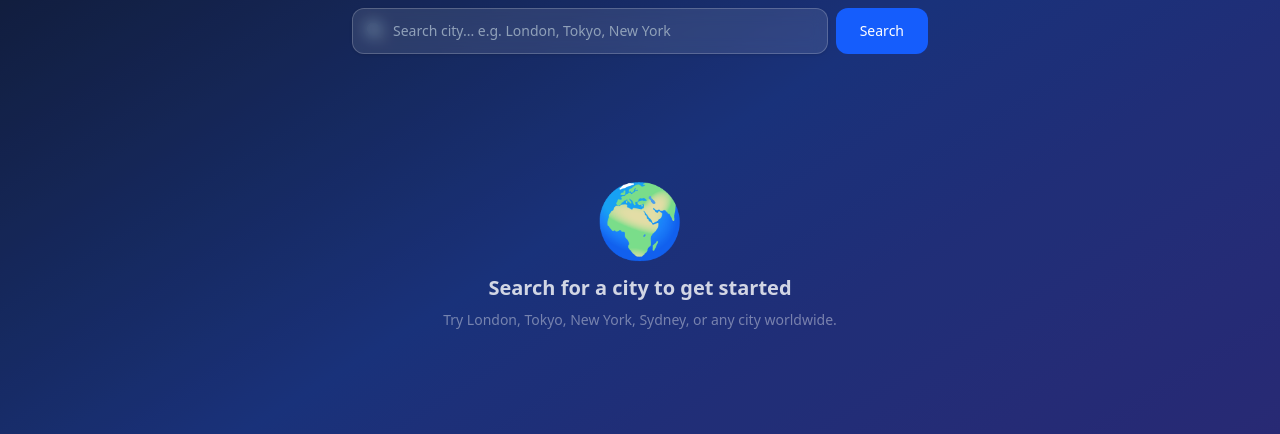
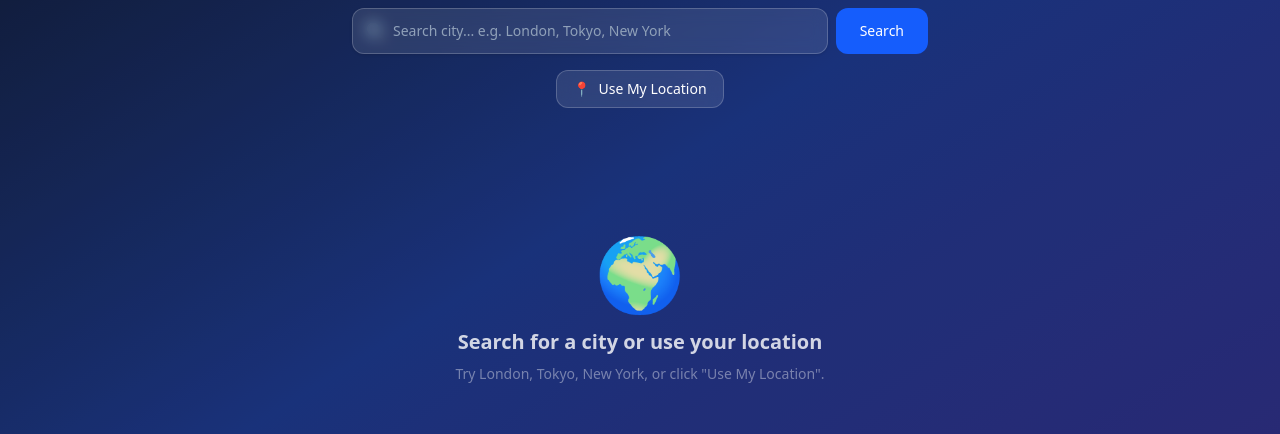
Before and after one commit to betelhemgetahun2312-dev/Weather-App, a Next.js app in the folder frontend/: page / in a window 1280 px wide. Shown: the part 273-707 px from the top of the page. Built offline with nearby package versions, Linux system fonts and the light colour scheme; no server answers.

Commit message:
feat(geolocation): implement location-based weather with useGeolocation hook, LocationButton component, coords support in hooks and service

```diff
--- a/frontend/src/app/page.tsx
+++ b/frontend/src/app/page.tsx
@@ -4,65 +4,84 @@ import { useState, useCallback } from 'react';
 import { Units } from '@/types/weather';
 import { useWeather } from '@/hooks/useWeather';
 import { useForecast } from '@/hooks/useForecast';
+import { useGeolocation } from '@/hooks/useGeolocation';
 import SearchBar from '@/components/weather/SearchBar';
 import WeatherResult from '@/components/weather/WeatherResult';
-import {
-  getWeatherTheme,
-  getBackgroundConfig,
-  isNightTime,
-} from '@/utils/weatherBackground';
+import LocationButton from '@/components/weather/LocationButton';
+import { getWeatherTheme, getBackgroundConfig, isNightTime } from '@/utils/weatherBackground';
+
+const THEME_ICONS: Record<string, string> = {
+  sunny: '☀️',
+  cloudy: '☁️',
+  rain: '🌧️',
+  snow: '❄️',
+  night: '🌙',
+  default: '🌤️',
+};
 
 export default function HomePage() {
   const [lastCity, setLastCity] = useState('');
+  const [lastCoords, setLastCoords] = useState<{ lat: number; lon: number } | null>(null);
   const [units] = useState<Units>('metric');
 
-  const { data: weather, loading: weatherLoading, error: weatherError, getWeather } = useWeather();
-  const { data: forecast, loading: forecastLoading, error: forecastError, getForecast } = useForecast();
+  const { data: weather, loading: weatherLoading, error: weatherError, getWeather, getWeatherByCoords } = useWeather();
+  const { data: forecast, loading: forecastLoading, error: forecastError, getForecast, getForecastByCoords } = useForecast();
+  const { status: geoStatus, error: geoError, requestLocation, reset: resetGeo } = useGeolocation();
 
+  // Search by city name
   const handleSearch = useCallback(
     (city: string) => {
       setLastCity(city);
+      setLastCoords(null);
+      resetGeo();
       getWeather(city, units);
       getForecast(city, units);
     },
-    [getWeather, getForecast, units]
+    [getWeather, getForecast, units, resetGeo]
   );
 
+  // Search by coordinates — reuses existing hooks, no duplication
+  const handleLocationSearch = useCallback(() => {
+    requestLocation((lat, lon) => {
+      setLastCoords({ lat, lon });
+      setLastCity('');
+      getWeatherByCoords(lat, lon, units);
+      getForecastByCoords(lat, lon, units);
+    });
+  }, [requestLocation, getWeatherByCoords, getForecastByCoords, units]);
+
+  // Retry last search (city or coords)
   const handleRetry = useCallback(() => {
-    if (lastCity) handleSearch(lastCity);
-  }, [lastCity, handleSearch]);
+    if (lastCoords) {
+      getWeatherByCoords(lastCoords.lat, lastCoords.lon, units);
+      getForecastByCoords(lastCoords.lat, lastCoords.lon, units);
+    } else if (lastCity) {
+      getWeather(lastCity, units);
+      getForecast(lastCity, units);
+    }
+  }, [lastCoords, lastCity, getWeather, getForecast, getWeatherByCoords, getForecastByCoords, units]);
 
   const isLoading = weatherLoading || forecastLoading;
   const hasResult = weather || forecast || weatherError || forecastError || isLoading;
 
-  // Derive dynamic background
+  // Dynamic background
   const night = weather ? isNightTime(weather.sunrise, weather.sunset, weather.timezone) : false;
-  const conditionId = weather ? weather.weather.conditionId : 0;
+  const conditionId = weather?.weather.conditionId ?? 0;
   const theme = weather ? getWeatherTheme(conditionId, night) : 'default';
   const bg = getBackgroundConfig(theme);
 
   return (
-    // Outer wrapper — full animated gradient background
     <div
-      className={`
-        min-h-screen bg-gradient-to-br transition-all duration-1000 ease-in-out
-        ${bg.gradient}
-      `}
+      className={`min-h-screen bg-gradient-to-br transition-all duration-1000 ease-in-out ${bg.gradient}`}
       aria-label={`Weather background: ${bg.label}`}
     >
-      {/* Subtle overlay for contrast */}
-      <div className={`min-h-screen ${bg.overlay} transition-all duration-1000`}>
+      <div className={`min-h-screen transition-all duration-1000 ${bg.overlay}`}>
 
-        {/* Hero search */}
+        {/* Hero */}
         <section className="px-4 pb-8 pt-14 sm:px-6">
           <div className="mx-auto max-w-3xl text-center">
             <div className="mb-3 text-5xl" aria-hidden="true">
-              {theme === 'sunny' && '☀️'}
-              {theme === 'cloudy' && '☁️'}
-              {theme === 'rain' && '🌧️'}
-              {theme === 'snow' && '❄️'}
-              {theme === 'night' && '🌙'}
-              {(theme === 'default') && '🌤️'}
+              {THEME_ICONS[theme] ?? '🌤️'}
             </div>
             <h1 className="text-3xl font-extrabold tracking-tight text-white drop-shadow sm:text-4xl">
               Weather Dashboard
@@ -70,11 +89,22 @@ export default function HomePage() {
             <p className="mt-3 text-base text-white/60">
               Real-time weather for any city in the world.
             </p>
+
+            {/* Search bar */}
             <div className="mx-auto mt-8 max-w-xl">
               <SearchBar
                 onSearch={handleSearch}
                 loading={isLoading}
                 placeholder="Search city... e.g. London, Tokyo, New York"
+              />
+            </div>
+
+            {/* Location button — separated from search, no code duplication */}
+            <div className="mt-4 flex justify-center">
+              <LocationButton
+                status={geoStatus}
+                error={geoError}
+                onClick={handleLocationSearch}
               />
             </div>
           </div>
@@ -97,10 +127,10 @@ export default function HomePage() {
             <div className="flex flex-col items-center justify-center py-24 text-center">
               <span className="mb-5 text-7xl" aria-hidden="true">🌍</span>
               <p className="text-xl font-semibold text-white/80">
-                Search for a city to get started
+                Search for a city or use your location
               </p>
               <p className="mt-2 text-sm text-white/40">
-                Try London, Tokyo, New York, Sydney, or any city worldwide.
+                Try London, Tokyo, New York, or click &quot;Use My Location&quot;.
               </p>
             </div>
           )}
--- /dev/null
+++ b/frontend/src/components/weather/LocationButton.tsx
@@ -0,0 +1,79 @@
+import { GeolocationStatus } from '@/hooks/useGeolocation';
+import { cn } from '@/utils/cn';
+
+interface LocationButtonProps {
+  status: GeolocationStatus;
+  error: string | null;
+  onClick: () => void;
+}
+
+const statusConfig: Record<
+  GeolocationStatus,
+  { label: string; icon: string; className: string; disabled: boolean }
+> = {
+  idle: {
+    label: 'Use My Location',
+    icon: '📍',
+    className: 'border-white/20 bg-white/10 text-white hover:bg-white/20',
+    disabled: false,
+  },
+  loading: {
+    label: 'Detecting location...',
+    icon: '⏳',
+    className: 'border-white/10 bg-white/5 text-white/50 cursor-not-allowed',
+    disabled: true,
+  },
+  success: {
+    label: 'Location found',
+    icon: '✅',
+    className: 'border-green-400/30 bg-green-500/10 text-green-300',
+    disabled: false,
+  },
+  denied: {
+    label: 'Location denied — click to retry',
+    icon: '🚫',
+    className: 'border-red-400/30 bg-red-500/10 text-red-300 hover:bg-red-500/20',
+    disabled: false,
+  },
+  unsupported: {
+    label: 'Location not supported',
+    icon: '⚠️',
+    className: 'border-yellow-400/30 bg-yellow-500/10 text-yellow-300 cursor-not-allowed',
+    disabled: true,
+  },
+  error: {
+    label: 'Location error — click to retry',
+    icon: '⚠️',
+    className: 'border-yellow-400/30 bg-yellow-500/10 text-yellow-300 hover:bg-yellow-500/20',
+    disabled: false,
+  },
+};
+
+export default function LocationButton({ status, error, onClick }: LocationButtonProps) {
+  const config = statusConfig[status];
+
+  return (
+    <div className="flex flex-col items-center gap-2">
+      <button
+        onClick={onClick}
+        disabled={config.disabled}
+        aria-label={config.label}
+        title={error ?? config.label}
+        className={cn(
+          'flex items-center gap-2 rounded-xl border px-4 py-2 text-sm font-medium backdrop-blur-sm transition-all duration-200',
+          config.className
+        )}
+      >
+        <span aria-hidden="true">{config.icon}</span>
+        {config.label}
+      </button>
+
+      {/* Friendly error message below button */}
+      {(status === 'denied' || status === 'unsupported' || status === 'error') && error && (
+        <p role="alert" className="max-w-xs text-center text-xs text-red-300/80">
+          {error}
+        </p>
+      )}
+    </div>
+  );
+}
--- a/frontend/src/hooks/useForecast.ts
+++ b/frontend/src/hooks/useForecast.ts
@@ -2,7 +2,7 @@
 
 import { useState, useCallback } from 'react';
 import { ForecastData, Units } from '@/types/weather';
-import { fetchForecast } from '@/services/weather.service';
+import { fetchForecast, fetchForecastByCoords } from '@/services/weather.service';
 
 interface UseForecastState {
   data: ForecastData | null;
@@ -23,11 +23,21 @@ export function useForecast() {
       const data = await fetchForecast(city, units);
       setState({ data, loading: false, error: null });
     } catch (err: unknown) {
-      const message =
-        err instanceof Error ? err.message : 'Failed to fetch forecast';
+      const message = err instanceof Error ? err.message : 'Failed to fetch forecast';
       setState({ data: null, loading: false, error: message });
     }
   }, []);
 
-  return { ...state, getForecast };
+  const getForecastByCoords = useCallback(async (lat: number, lon: number, units: Units = 'metric') => {
+    setState({ data: null, loading: true, error: null });
+    try {
+      const data = await fetchForecastByCoords(lat, lon, units);
+      setState({ data, loading: false, error: null });
+    } catch (err: unknown) {
+      const message = err instanceof Error ? err.message : 'Failed to fetch forecast';
+      setState({ data: null, loading: false, error: message });
+    }
+  }, []);
+
+  return { ...state, getForecast, getForecastByCoords };
 }
--- /dev/null
+++ b/frontend/src/hooks/useGeolocation.ts
@@ -0,0 +1,65 @@
+'use client';
+
+import { useState, useCallback } from 'react';
+
+export type GeolocationStatus = 'idle' | 'loading' | 'success' | 'denied' | 'unsupported' | 'error';
+
+export interface GeolocationState {
+  status: GeolocationStatus;
+  coords: { lat: number; lon: number } | null;
+  error: string | null;
+}
+
+const GEO_ERRORS: Record<number, string> = {
+  1: 'Location access was denied. Please allow location access in your browser settings.',
+  2: 'Your location could not be determined. Please try again.',
+  3: 'Location request timed out. Please try again.',
+};
+
+export function useGeolocation() {
+  const [state, setState] = useState<GeolocationState>({
+    status: 'idle',
+    coords: null,
+    error: null,
+  });
+
+  const requestLocation = useCallback(
+    (onSuccess: (lat: number, lon: number) => void) => {
+      if (!navigator?.geolocation) {
+        setState({
+          status: 'unsupported',
+          coords: null,
+          error: 'Geolocation is not supported by your browser.',
+        });
+        return;
+      }
+
+      setState({ status: 'loading', coords: null, error: null });
+
+      navigator.geolocation.getCurrentPosition(
+        (position) => {
+          const lat = position.coords.latitude;
+          const lon = position.coords.longitude;
+          setState({ status: 'success', coords: { lat, lon }, error: null });
+          onSuccess(lat, lon);
+        },
+        (err) => {
+          const message = GEO_ERRORS[err.code] ?? 'An unknown location error occurred.';
+          setState({
+            status: err.code === 1 ? 'denied' : 'error',
+            coords: null,
+            error: message,
+          });
+        },
+        { timeout: 10000, maximumAge: 60000, enableHighAccuracy: false }
+      );
+    },
+    []
+  );
+
+  const reset = useCallback(() => {
+    setState({ status: 'idle', coords: null, error: null });
+  }, []);
+
+  return { ...state, requestLocation, reset };
+}
--- a/frontend/src/hooks/useWeather.ts
+++ b/frontend/src/hooks/useWeather.ts
@@ -2,7 +2,7 @@
 
 import { useState, useCallback } from 'react';
 import { CurrentWeather, Units } from '@/types/weather';
-import { fetchCurrentWeather } from '@/services/weather.service';
+import { fetchCurrentWeather, fetchWeatherByCoords } from '@/services/weather.service';
 
 interface UseWeatherState {
   data: CurrentWeather | null;
@@ -23,11 +23,21 @@ export function useWeather() {
       const data = await fetchCurrentWeather(city, units);
       setState({ data, loading: false, error: null });
     } catch (err: unknown) {
-      const message =
-        err instanceof Error ? err.message : 'Failed to fetch weather';
+      const message = err instanceof Error ? err.message : 'Failed to fetch weather';
       setState({ data: null, loading: false, error: message });
     }
   }, []);
 
-  return { ...state, getWeather };
+  const getWeatherByCoords = useCallback(async (lat: number, lon: number, units: Units = 'metric') => {
+    setState({ data: null, loading: true, error: null });
+    try {
+      const data = await fetchWeatherByCoords(lat, lon, units);
+      setState({ data, loading: false, error: null });
+    } catch (err: unknown) {
+      const message = err instanceof Error ? err.message : 'Failed to fetch weather';
+      setState({ data: null, loading: false, error: message });
+    }
+  }, []);
+
+  return { ...state, getWeather, getWeatherByCoords };
 }
```
Also changed, not shown: frontend/src/services/weather.service.ts (+22 -0 lines), frontend/next-env.d.ts (added).
